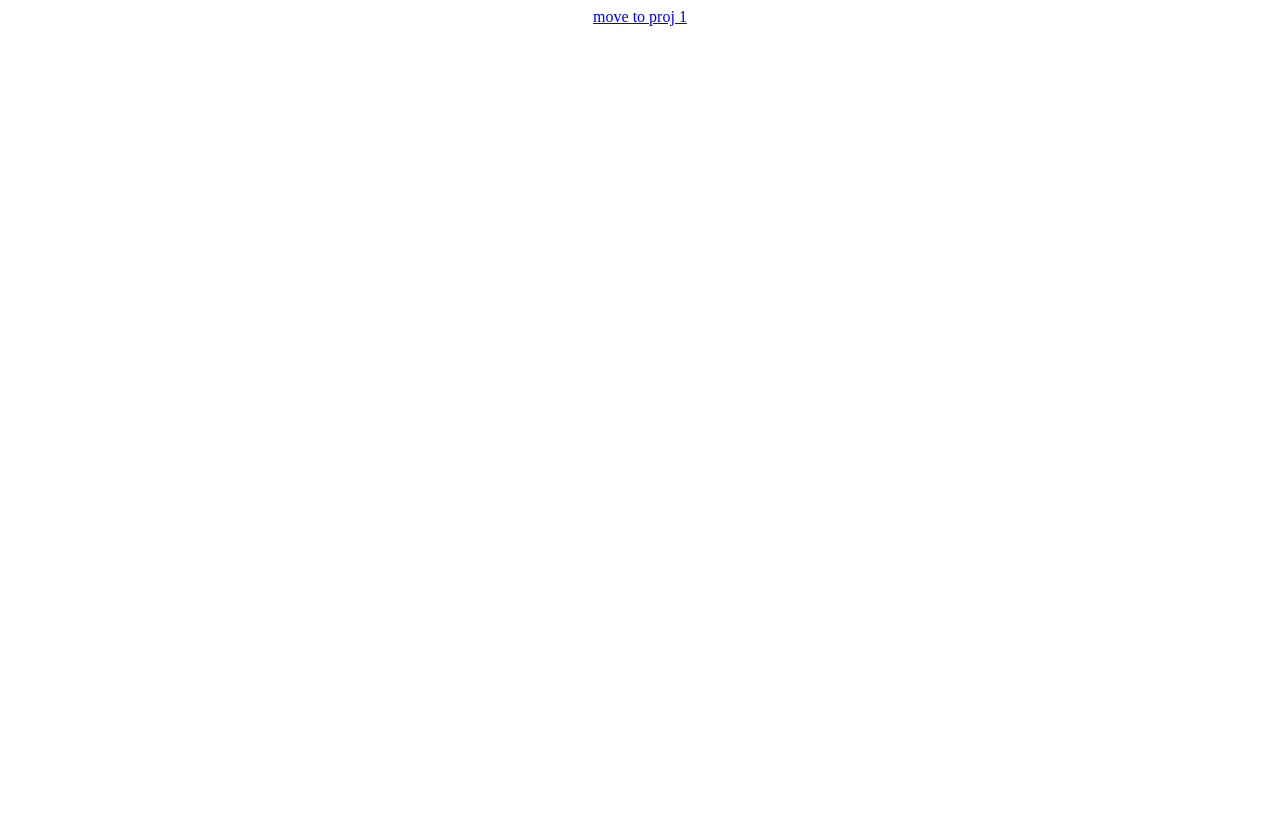
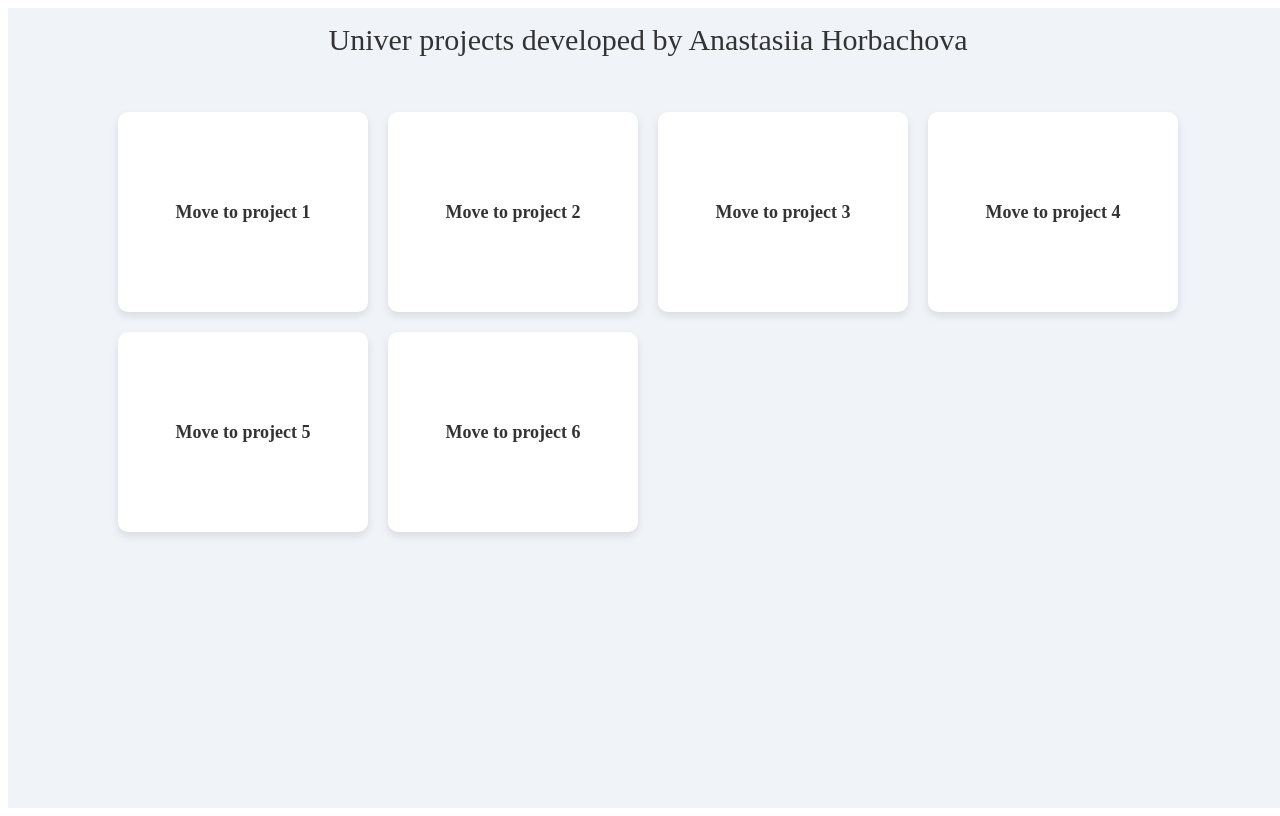
Before and after one commit to Greenfield-Taster/algorithms-and-data-structure-univer, a React (Create React App) app: page / in a window 1280 px wide. Built offline with nearby package versions, Linux system fonts and the light colour scheme.

Commit message:
Add styles to the main page

```diff
--- a/src/App.css
+++ b/src/App.css
@@ -1,3 +1,55 @@
 .App {
+  background-color: #f0f4f8;
+  width: 100vw;
+  height: 100vh;
+}
+
+header{
+  color: #333;
+  padding: 15px;
   text-align: center;
+  margin-bottom: 20px;
+  font-size: 30px;
 }
+
+.wrapper {
+  display: flex;
+  justify-content: center;
+  align-items: center;
+}
+
+.blocks {
+  display: grid;
+  grid-template-columns: repeat(4, 1fr);
+  gap: 20px;
+  padding: 20px;
+}
+
+.block {
+  background-color: #fff;
+  width: 250px;
+  height: 200px;
+  border-radius: 10px;
+  box-shadow: 0 4px 8px rgba(0, 0, 0, 0.1);
+  transition: transform 0.3s, box-shadow 0.3s;
+  display: flex;
+  justify-content: center;
+  align-items: center;
+}
+
+.block:hover {
+  transform: translateY(-5px);
+  box-shadow: 0 8px 16px rgba(0, 0, 0, 0.2);
+}
+
+.link {
+  text-decoration: none;
+  font-size: 18px;
+  color: #333;
+  font-weight: bold;
+  transition: color 0.3s;
+}
+
+.link:hover {
+  color: #480c79;
+}
--- a/src/App.js
+++ b/src/App.js
@@ -1,10 +1,32 @@
-import './App.css';
+import "./App.css";
 import { Link } from "react-router-dom";
 
 function App() {
   return (
     <div className="App">
-      <Link to="/project-1">move to proj 1</Link>
+      <header>Univer projects developed by Anastasiia Horbachova</header>
+      <div className="wrapper">
+        <div className="blocks">
+          <Link to="/project-1" className="link">
+            <div className="block">Move to project 1</div>
+          </Link>
+          <Link to="/project-1" className="link">
+            <div className="block">Move to project 2</div>
+          </Link>
+          <Link to="/project-1" className="link">
+            <div className="block">Move to project 3</div>
+          </Link>
+          <Link to="/project-1" className="link">
+            <div className="block">Move to project 4</div>
+          </Link>
+          <Link to="/project-1" className="link">
+            <div className="block">Move to project 5</div>
+          </Link>
+          <Link to="/project-1" className="link">
+            <div className="block">Move to project 6</div>
+          </Link>
+        </div>
+      </div>
     </div>
   );
 }
```
